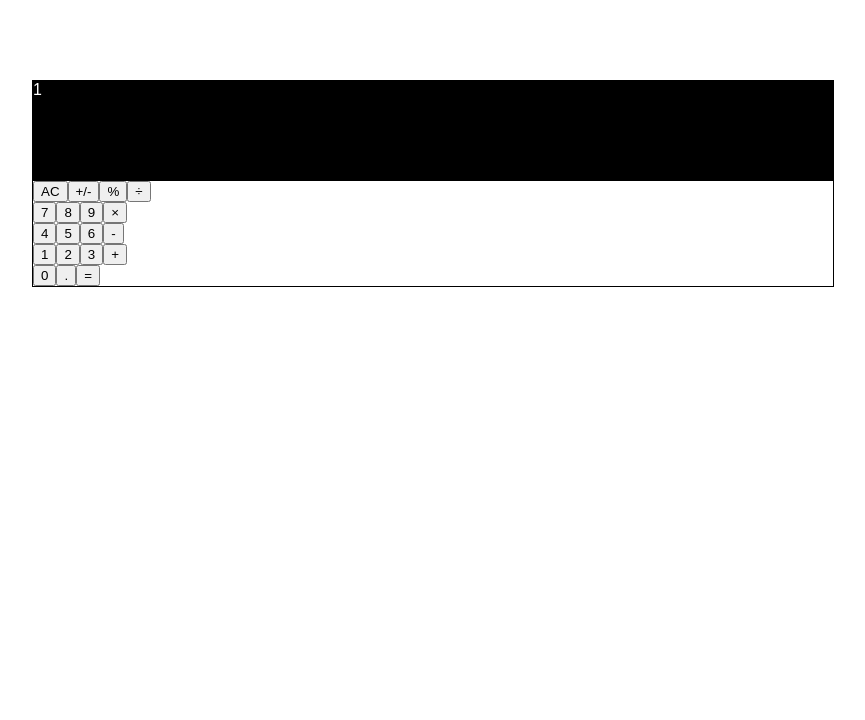
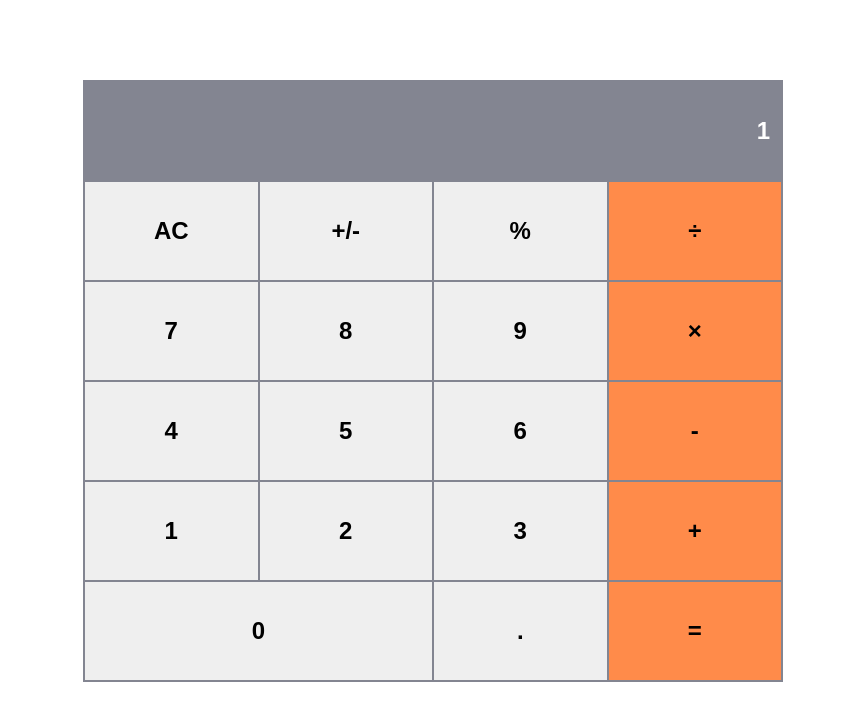
Before and after one commit to SavaVuckovic/React-Calculator, a React (Create React App) app: page / in a window 1280 px wide. Shown: the top 720 px of the page, without its empty margins (207-1072 px from the left). Built offline with nearby package versions, Linux system fonts and the light colour scheme.

Commit message:
milestone 3 completed - project styled

```diff
--- a/package.json
+++ b/package.json
@@ -3,7 +3,6 @@
   "version": "0.1.0",
   "private": true,
   "dependencies": {
-    "babel-polyfill": "^6.26.0",
     "concurrently": "^4.0.1",
     "node-sass": "^4.9.3",
     "prop-types": "^15.6.2",
--- a/src/components/Button.js
+++ b/src/components/Button.js
@@ -1,8 +1,8 @@
 import React from 'react';
 import PropTypes from 'prop-types';
 
-const Button = ({ name }) => (
-  <button className="btn">
+const Button = ({ name, wide }) => (
+  <button className={`btn ${wide ? 'wide' : ''}`}>
     {name}
   </button>
 );
--- a/src/components/ButtonPanel.js
+++ b/src/components/ButtonPanel.js
@@ -2,7 +2,7 @@ import React from 'react';
 import Button from './Button';
 
 const ButtonPanel = () => (
-  <div className="button-panel">
+  <div className="btn-panel">
     <div className="btn-group">
       <Button name={'AC'}/>
       <Button name={'+/-'}/>
@@ -28,7 +28,7 @@ const ButtonPanel = () => (
       <Button name={'+'}/>
     </div>
     <div className="btn-group">
-      <Button name={'0'}/>
+      <Button name={'0'} wide/>
       <Button name={'.'}/>
       <Button name={'='}/>
     </div>
--- a/src/index.js
+++ b/src/index.js
@@ -1,7 +1,6 @@
 import React from 'react';
 import ReactDOM from 'react-dom';
 import './styles/css/index.css';
-import 'babel-polyfill';
 import registerServiceWorker from './registerServiceWorker';
 import App from './components/App';
 
--- a/src/styles/css/index.css
+++ b/src/styles/css/index.css
@@ -1,16 +1,38 @@
+* {
+  box-sizing: border-box; }
+
 body {
   margin: 0;
   padding: 0;
   font-family: sans-serif; }
-
-.calculator {
-  border: 1px solid black;
-  width: 800px;
-  margin: 10vh auto; }
-
-.display {
-  background: black;
-  height: 100px;
-  color: white; }
+  body .calculator {
+    width: 700px;
+    margin: 10vh auto;
+    border: 1px solid #838591; }
+    body .calculator .display {
+      background: #838591;
+      height: 100px;
+      color: #fff;
+      display: flex;
+      align-items: center;
+      justify-content: flex-end;
+      padding: 12px;
+      font-weight: bold;
+      font-size: 24px; }
+    body .calculator .btn-panel .btn-group {
+      height: 100px;
+      display: flex; }
+      body .calculator .btn-panel .btn-group .btn {
+        width: 25%;
+        display: flex;
+        justify-content: center;
+        align-items: center;
+        font-weight: bold;
+        font-size: 24px;
+        border: 1px solid #838591; }
+        body .calculator .btn-panel .btn-group .btn.wide {
+          width: 50%; }
+      body .calculator .btn-panel .btn-group .btn:last-child {
+        background: #ff8b4a; }
 
 /*# sourceMappingURL=index.css.map */
--- a/src/styles/scss/index.scss
+++ b/src/styles/scss/index.scss
@@ -1,17 +1,50 @@
+$gray: #838591;
+$white: #fff;
+$orange: #ff8b4a;
+
+* {
+  box-sizing: border-box;
+}
+
 body {
   margin: 0;
   padding: 0;
   font-family: sans-serif;
+  .calculator {
+    width: 700px;
+    margin: 10vh auto;
+    border: 1px solid $gray;
+    .display {
+      background: $gray;
+      height: 100px;
+      color: $white;
+      display: flex;
+      align-items: center;
+      justify-content: flex-end;
+      padding: 12px;
+      font-weight: bold;
+      font-size: 24px;
+    }
+    .btn-panel {
+      .btn-group {
+        height: 100px;
+        display: flex;
+        .btn {
+          width: 25%;
+          display: flex;
+          justify-content: center;
+          align-items: center;
+          font-weight: bold;
+          font-size: 24px;
+          border: 1px solid $gray;
+          &.wide {
+            width: 50%;
+          }
+        }
+        & .btn:last-child {
+          background: $orange;
+        }
+      }
+    }
+  }
 }
-
-.calculator {
-  border: 1px solid black;
-  width: 800px;
-  margin: 10vh auto;
-}
-
-.display {
-  background: black;
-  height: 100px;
-  color: white;
-}
```
Also changed, not shown: 1 other file (tests, documents, lock files or other folders).
